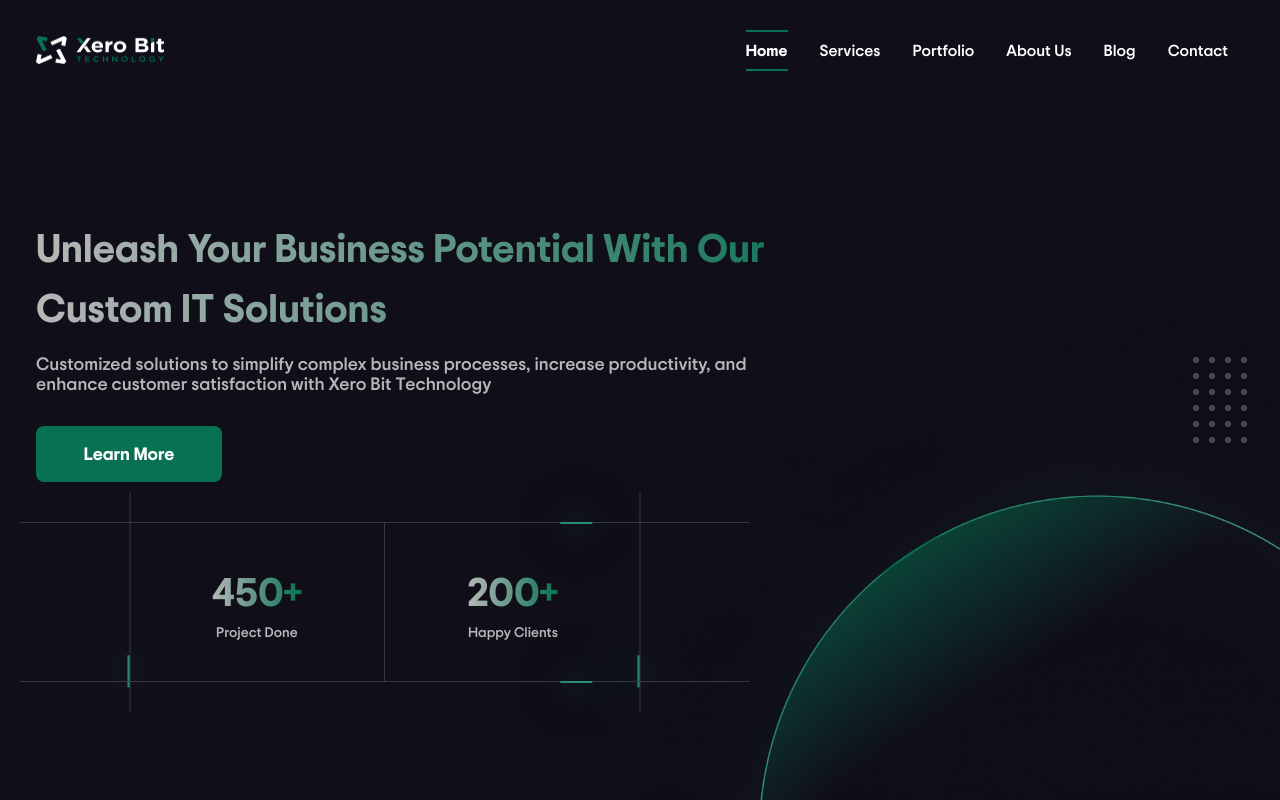
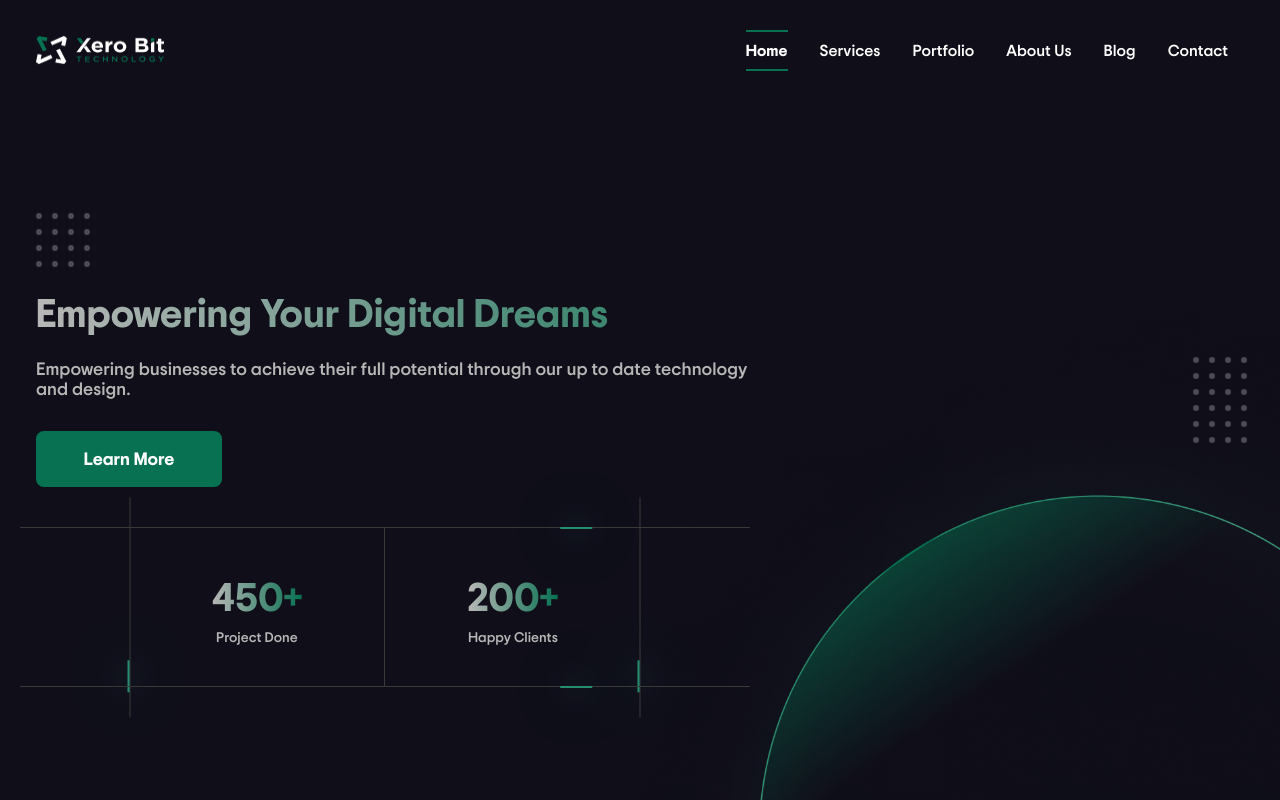
Before and after one commit to bilal060/xerobits-technology-nextjs, a Next.js app: page / in a window 1280 px wide. Built offline with nearby package versions, Linux system fonts and the light colour scheme.

Commit message:
update content

```diff
--- a/src/app/components/HomePage/ContactForm.js
+++ b/src/app/components/HomePage/ContactForm.js
@@ -75,7 +75,7 @@ const ContactForm = ({ createRef, activeSection }) => {
         <div className=" flex flex-col-reverse  mx-auto md:grid md:grid-cols-12  gap-4">
           <div className="flex md:col-span-8 lg:col-span-6 mt-4 lg:mt-12 flex-col  z-10">
             <h3 className="text-[30px] md:text-[36px] capitalize  font-bold font-tripsans text-lightGray">
-              fill out this form to get started
+              Innovate With Confidence With Xero Bit Technology
             </h3>
             <div className="w-full">
               <Formik
--- a/src/app/components/HomePage/HeroSection.js
+++ b/src/app/components/HomePage/HeroSection.js
@@ -30,15 +30,14 @@ const HeroSection = ({ createRef, activeSection }) => {
         <Image
           src={VerticalDots}
           alt="HorizentalDots"
-          className="hidden 2xl:block 2xl:my-4 mb-4"
+          className="hidden xl:block 2xl:my-4 mb-4"
         />
         <h1 className="reveal-text lg:w-[819px] text-56px gradient-text-green">
-          Unleash Your Business Potential With Our Custom IT Solutions
+          Empowering Your Digital Dreams
         </h1>
         <p className="reveal-text md:w-[70%] lg:w-[713px] my-4 2xl:my-8 3xl:my-12 text-lightGray text-18px">
-          Customized solutions to simplify complex business processes, increase
-          productivity, and enhance customer satisfaction with Xero Bit
-          Technology
+          Empowering businesses to achieve their full potential through our up
+          to date technology and design.
         </p>
         <div className="content yobject-marked reveal-text">
           <Button
```
